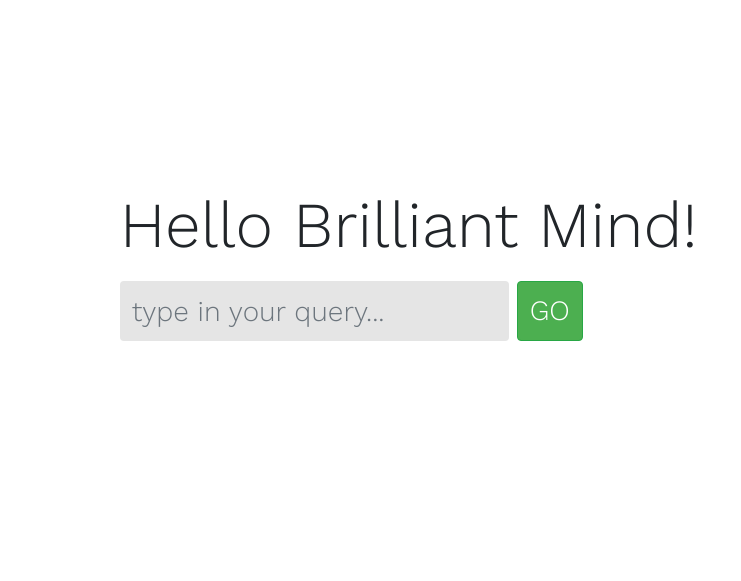
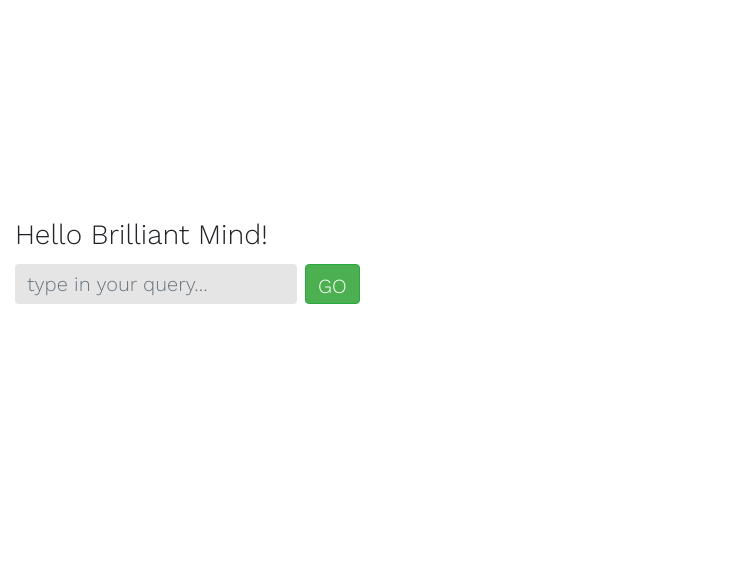
Before and after one commit to kimiashadkami/UI-for-a-Microbial-Genomics-Database, a Flask app: template templates/result.html in a window 1280 px wide. Shown: the part 177-758 px from the top of the page, without its empty margins (0-741 px from the left). Run offline with Flask 2, Linux system fonts and the light colour scheme; the template is opened without the code that fills it, so the values that code supplies are empty.

Commit message:
design refactoring

```diff
--- a/static/css/result.css
+++ b/static/css/result.css
@@ -9,28 +9,27 @@
 
 .main-container .form-row .form-col{
   display: flex;
-  justify-content: center;
+  justify-content: left;
   margin-top: auto;
   margin-bottom: auto;
 }
 
 .mylegend{
   font-family: WorkSans;
-  font-size: 64px;
-  font-weight: 500;
+  font-size: 28px;
 }
 
 .query-input{
   background-color: #E5E5E5;
   border: none;
-  height: 60px;
+  height: 40px;
   font-family: WorkSans;
-  font-size: 28px;
+  font-size: 20px;
 }
 
 .query-btn{
   font-family: WorkSans;
-  font-size: 28px;
+  font-size: 20px;
   background-color: #4CAF50;
-  height: 60px;
+  height: 40px;
 }
```
